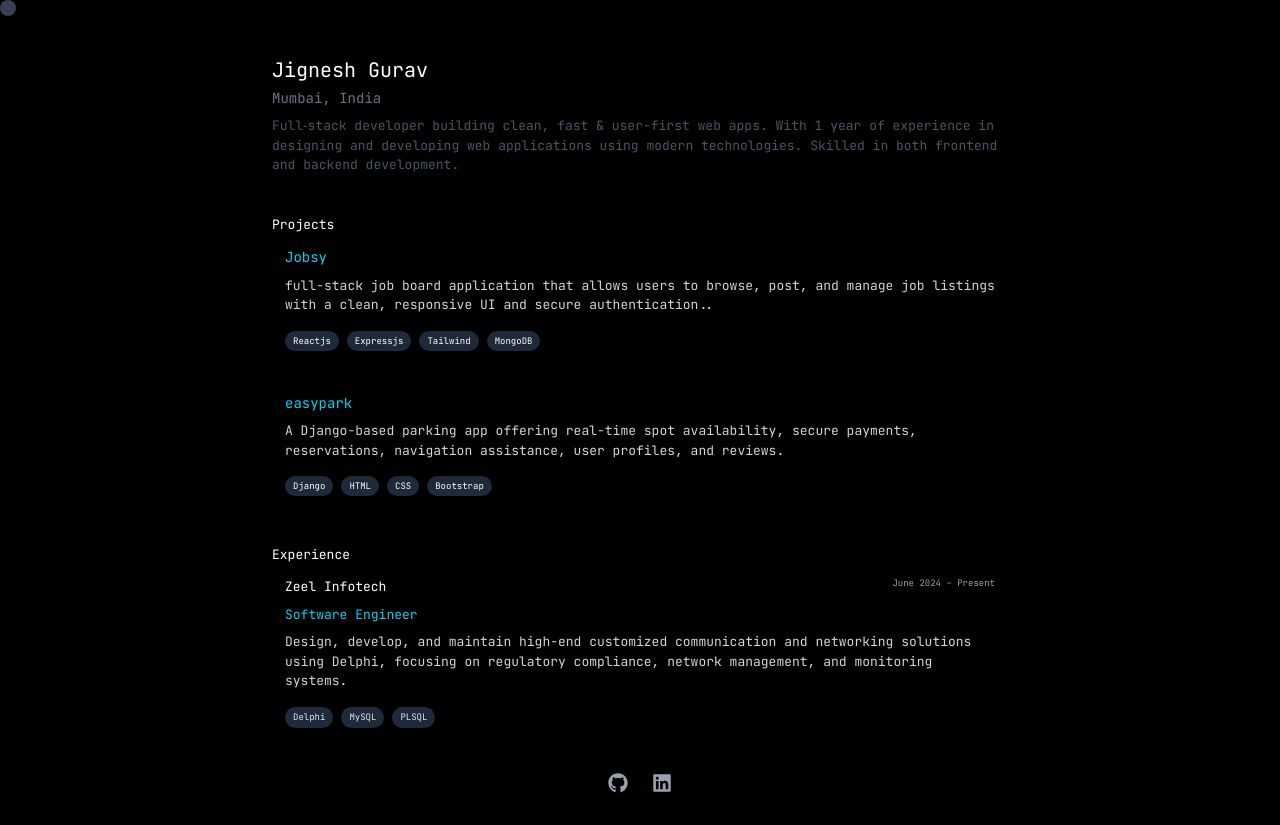
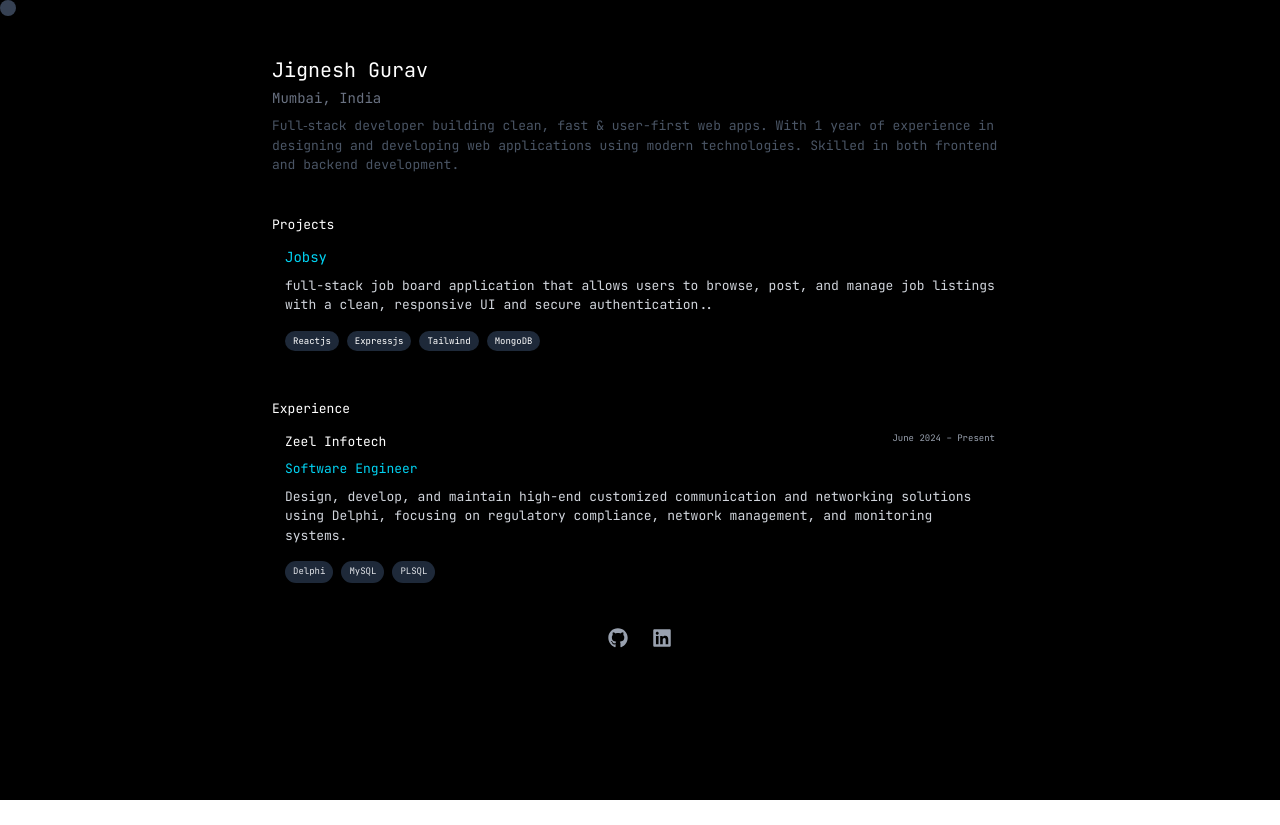
Before and after one commit to jignesh1001/portfolio, a React (Vite) app: page / in a window 1280 px wide. After the commit the page ends 800 px from the top, so only its background shows below. Built offline with nearby package versions, Linux system fonts and the light colour scheme.

Commit message:
minor change

```diff
--- a/src/components/Projects.jsx
+++ b/src/components/Projects.jsx
@@ -8,14 +8,7 @@ const projects = [
     githubLink: "https://github.com/jignesh1001/jobsy",
     isLive : true
   },
-  {
-    name: "easypark",
-    description: "A Django-based parking app offering real-time spot availability, secure payments, reservations, navigation assistance, user profiles, and reviews.",
-    link: "",
-    tech: ["Django", "HTML", "CSS", "Bootstrap"],
-    githubLink: "https://github.com/jignesh1001/easypark",
-    isLive : false
-  },
+
 
 ];
 
```
